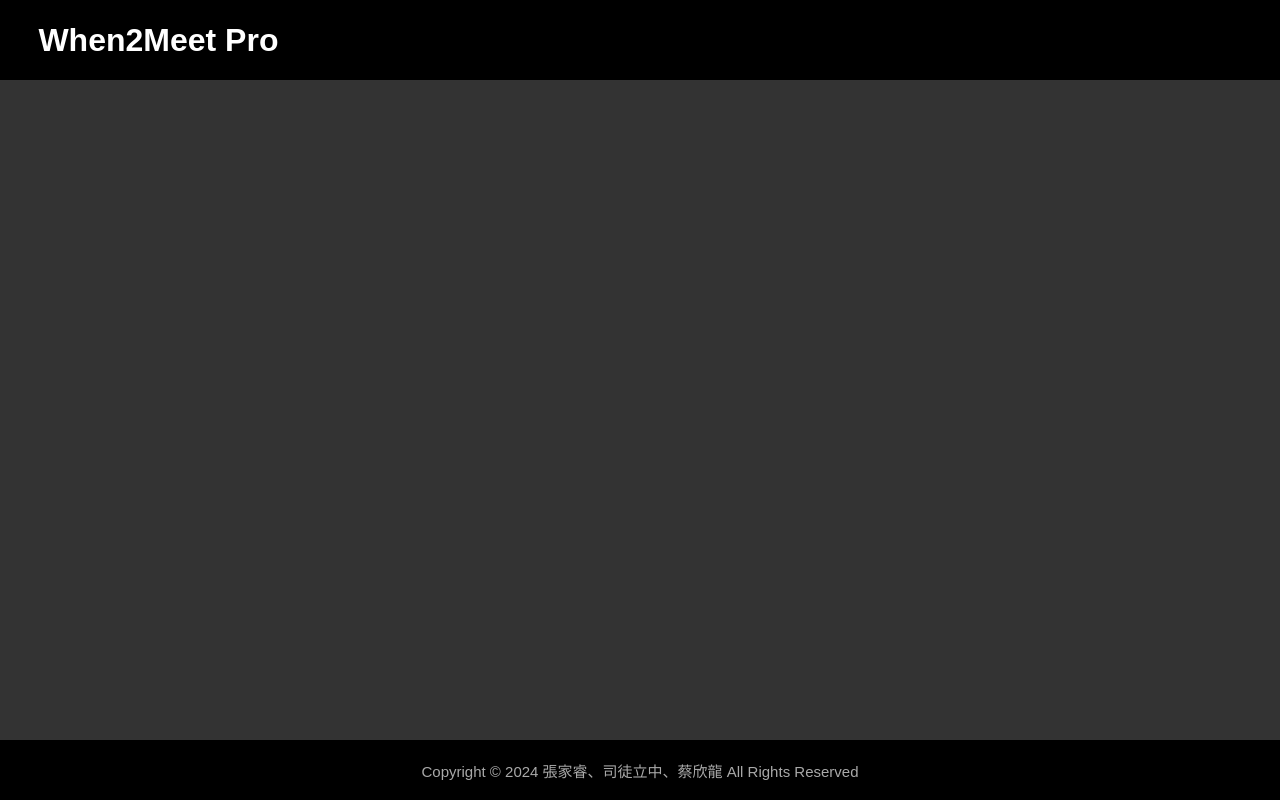
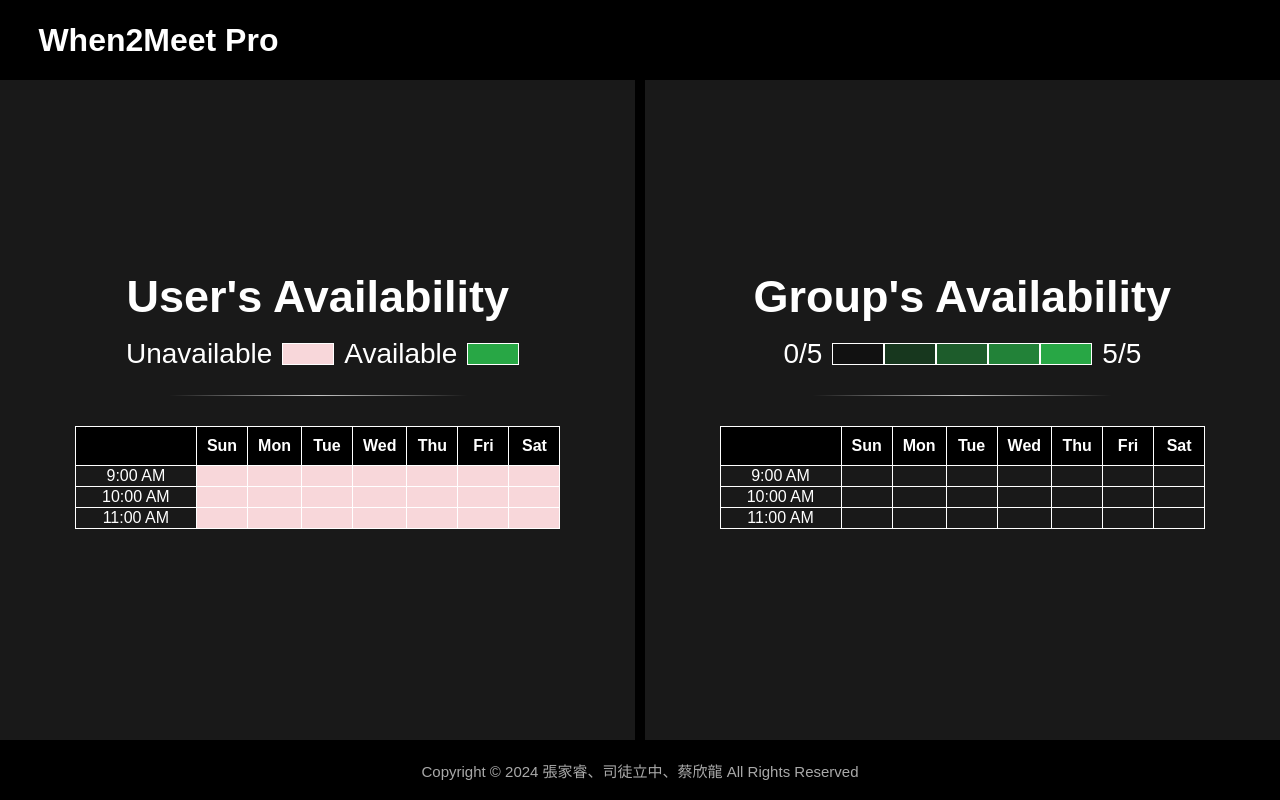
Before and after one commit to LouisChang0126/DWP_final_project_2024, a PHP site: page /html/event.html in a window 1280 px wide. Run offline with PHP 8.4, Linux system fonts and the light colour scheme; some libraries are stand-ins or nearby versions.

Commit message:
[Update] Basic html, css, and js
Including:
1. home.html
2. event.html

```diff
--- /dev/null
+++ b/css/event.css
@@ -0,0 +1,210 @@
+* {
+    margin: 0;
+    padding: 0;
+    font-family: Arial, Helvetica, sans-serif;
+}
+
+.bottom_right_gif {
+    position: fixed;
+    bottom: 10px;
+    right: 10px;
+    width: 100px;
+    height: auto;
+    z-index: 3;
+}
+
+html, body {
+    height: 100%;
+    margin: 0;
+}
+
+body {
+    display: flex;
+    flex-direction: column;
+    height: 100%;
+}
+
+header {
+    background-color: black;
+    color: white;
+    height: 80px;
+    width: 100%;
+    z-index: 1000;
+    top: 0;
+}
+
+header h1 {
+    position: absolute;
+    left: 3vw;
+    top: 0;
+    line-height: 80px;
+}
+
+main {
+    background-color: #333;
+    display: flex;
+    flex: 1;
+    align-items: center;
+    justify-content: center;
+    overflow: hidden;
+    position: relative;
+}
+
+img.background {
+    width: 100%;
+    height: 100%;
+    object-fit: cover;
+    transition: opacity 1s ease-in-out;
+}
+
+img.dark {
+    filter: brightness(0.5);
+}
+
+.hidden {
+    display: none;
+}
+
+hr.soft {
+    border: 0;
+    height: 1px;
+    background-image: -webkit-linear-gradient(left, rgba(255,255,255,0), rgba(255,255,255,0.75), rgba(255, 255, 255, 0));
+    background-image: -moz-linear-gradient(left, rgba(255,255,255,0), rgba(255,255,255,0.75), rgba(255, 255, 255, 0));
+    background-image: -ms-linear-gradient(left, rgba(255,255,255,0), rgba(255,255,255,0.75), rgba(255, 255, 255, 0));
+    background-image: -o-linear-gradient(left, rgba(255,255,255,0), rgba(255,255,255,0.75), rgba(255, 255, 255, 0));
+    padding: 0px;
+    margin: 10px;
+    z-index: 1;
+}
+
+footer {
+    background-color: black;
+    color: darkgray;
+    height: 60px;
+    display: flex;
+    justify-self: center;
+    align-items: center;
+    justify-content: center;
+    font-size: 15px;
+    z-index: 3;
+}
+
+.box {
+    width: 100%;
+    height: 100%;
+    display: flex;
+    flex-direction: row;
+}
+
+.container {
+    width: 100%;
+    height: 100%;
+    display: flex;
+    flex-direction: row;
+    align-items: center;
+    justify-content: center;
+    text-align: center;
+    color: white;
+}
+
+.section {
+    position: relative;
+    width: 100%;
+    height: 100%;
+    display: flex;
+    flex-direction: column;
+    align-items: center;
+    justify-content: center;
+    padding: 20px;
+    text-align: center;
+    color: white;
+    background-color: rgba(0, 0, 0, 0.5);
+    overflow: hidden;
+}
+
+.section img {
+    width: 50%;
+    height: auto;
+    border-radius: 50%;
+}
+
+.Left {
+    width: 30%;
+}
+
+.Right {
+    width: 70%;
+}
+.section h2 {
+    font-size: 45px;
+    z-index: 1;
+}
+
+.section p {
+    font-size: 28px;
+    z-index: 1;
+}
+
+.line {
+    width: 20px;
+    height: 100%;
+    background-color: black;
+    z-index: 1;
+}
+
+
+.row_container {
+    display: flex;
+    justify-content: center;
+    align-items: center;
+}
+
+
+.table_container {
+    display: flex;
+    justify-content: center;
+    align-items: center;
+}
+
+table {
+    border-collapse: collapse;
+    width: 100%;
+    margin: 20px 0;
+    color: white;
+    text-align: center;
+    font-size: 16px;
+}
+
+thead th {
+    background-color: black;
+    color: white;
+    padding: 10px;
+    border: 1px solid white;
+}
+
+tbody td {
+    height: 40px;
+    border: 1px solid white;
+    width: 50px; /* 設置每個單元格的寬度 */
+    height: 20px; /* 設置每個單元格的高度 */
+}
+
+.availability-table .first {
+    width: 100px; /* 設置第一列的寬度 */
+}
+
+/* 表格內容樣式 */
+.availability-table .unavailable {
+    cursor: pointer;
+    background-color: #f8d7da; /* 粉紅色 */
+}
+
+.availability-table .available {
+    cursor: pointer;
+    background-color: #28a745; /* 綠色 */
+}
+
+/* Participants 樣式 */
+.participants-table td {
+    padding: 10px;
+}
--- a/html/event.html
+++ b/html/event.html
@@ -7,7 +7,7 @@
       <link href="https://fonts.googleapis.com/css2?family=Lato&display=swap" rel="stylesheet">
       <link href="https://use.fontawesome.com/releases/v5.6.1/css/all.css" rel="stylesheet">
       <link rel="icon" type="image/jpg" href="../images/sad_tako.png">
-      <link rel="stylesheet" type="text/css" href = "../css/style.css">
+      <link rel="stylesheet" type="text/css" href = "../css/event.css">
    </head>
 
    <body>
@@ -16,11 +16,170 @@
       </header>
 
       <main>
+         <div class="container">
+            <div class="section">
+               <h2>User's Availability</h2>
+               <div class="row_container">
+                  <p style="margin:10px">Unavailable</p>
+                  <table width="30" height="10" border="0" cellspacing="0" cellpadding="0">
+                     <tr>
+                        <td width="30" height="10" bgcolor="#f8d7da"></td>
+                     </tr>
+                  </table>
+                  <p style="margin:10px">Available</p>
+                  <table width="30" height="10" border="0" cellspacing="0" cellpadding="0">
+                     <tr>
+                        <td width="30" height="10" bgcolor="#28a745"></td>
+                     </tr>
+                  </table>
+               </div>
+               <hr class="soft" style="width:50%;">
+               <div class="table_container">
+                  <table class="availability-table">
+                     <thead>
+                        <tr>
+                           <th class="first"></th>
+                           <th>Sun</th>
+                           <th>Mon</th>
+                           <th>Tue</th>
+                           <th>Wed</th>
+                           <th>Thu</th>
+                           <th>Fri</th>
+                           <th>Sat</th>
+                        </tr>
+                     </thead>
+                     <tbody>
+                        <tr>
+                           <td>9:00 AM</td>
+                           <td class="unavailable"></td>
+                           <td class="unavailable"></td>
+                           <td class="unavailable"></td>
+                           <td class="unavailable"></td>
+                           <td class="unavailable"></td>
+                           <td class="unavailable"></td>
+                           <td class="unavailable"></td>
+                        </tr>
+                     </tbody>
+                     <tbody>
+                        <tr>
+                           <td>10:00 AM</td>
+                           <td class="unavailable"></td>
+                           <td class="unavailable"></td>
+                           <td class="unavailable"></td>
+                           <td class="unavailable"></td>
+                           <td class="unavailable"></td>
+                           <td class="unavailable"></td>
+                           <td class="unavailable"></td>
+                        </tr>
+                     </tbody>
+                     <tbody>
+                        <tr>
+                           <td>11:00 AM</td>
+                           <td class="unavailable"></td>
+                           <td class="unavailable"></td>
+                           <td class="unavailable"></td>
+                           <td class="unavailable"></td>
+                           <td class="unavailable"></td>
+                           <td class="unavailable"></td>
+                           <td class="unavailable"></td>
+                        </tr>
+                     </tbody>
+                  </table>
+               </div>
+            </div>
+            <div class="line"></div>
+            <div class="section">
+               <h2>Group's Availability</h2>
+               <div class="row_container">
+                  <p style="margin:10px">0/5</p>
+                  <table width="30" height="10" border="0" cellspacing="0" cellpadding="0">
+                     <tr>
+                        <td width="30" height="10" bgcolor="#111"></td>
+                     </tr>
+                  </table>
+                  <table width="30" height="10" border="0" cellspacing="0" cellpadding="0">
+                     <tr>
+                        <td width="30" height="10" bgcolor="#17371E"></td>
+                     </tr>
+                  </table>
+                  <table width="30" height="10" border="0" cellspacing="0" cellpadding="0">
+                     <tr>
+                        <td width="30" height="10" bgcolor="#1D5C2B"></td>
+                     </tr>
+                  </table>
+                  <table width="30" height="10" border="0" cellspacing="0" cellpadding="0">
+                     <tr>
+                        <td width="30" height="10" bgcolor="#228238"></td>
+                     </tr>
+                  </table>
+                  <table width="30" height="10" border="0" cellspacing="0" cellpadding="0">
+                     <tr>
+                        <td width="30" height="10" bgcolor="#28a745"></td>
+                     </tr>
+                  </table>
+                  <p style="margin:10px">5/5</p>
+               </div>
+               <hr class="soft" style="width:50%;">
+               <div class="table_container">
+                  <table class="availability-table">
+                     <thead>
+                        <tr>
+                           <th class="first"></th>
+                           <th>Sun</th>
+                           <th>Mon</th>
+                           <th>Tue</th>
+                           <th>Wed</th>
+                           <th>Thu</th>
+                           <th>Fri</th>
+                           <th>Sat</th>
+                        </tr>
+                     </thead>
+                     <tbody>
+                        <tr>
+                           <td>9:00 AM</td>
+                           <td class="result"></td>
+                           <td class="result"></td>
+                           <td class="result"></td>
+                           <td class="result"></td>
+                           <td class="result"></td>
+                           <td class="result"></td>
+                           <td class="result"></td>
+                        </tr>
+                     </tbody>
+                     <tbody>
+                        <tr>
+                           <td>10:00 AM</td>
+                           <td class="result"></td>
+                           <td class="result"></td>
+                           <td class="result"></td>
+                           <td class="result"></td>
+                           <td class="result"></td>
+                           <td class="result"></td>
+                           <td class="result"></td>
+                        </tr>
+                     </tbody>
+                     <tbody>
+                        <tr>
+                           <td>11:00 AM</td>
+                           <td class="result"></td>
+                           <td class="result"></td>
+                           <td class="result"></td>
+                           <td class="result"></td>
+                           <td class="result"></td>
+                           <td class="result"></td>
+                           <td class="result"></td>
+                        </tr>
+                     </tbody>
+                  </table>
+               </div>
+            </div>
+         </div>
       </main>
 
       <footer>
          <p>Copyright © 2024 張家睿、司徒立中、蔡欣龍 All Rights Reserved</p>
       </footer>
 
+      <script src="../js/table.js"></script>
    </body>
 </html>
--- /dev/null
+++ b/js/table.js
@@ -0,0 +1,15 @@
+// 獲取所有擁有 "available" 或 "unavailable" 類別的 td 元素
+const cells = document.querySelectorAll('td.available, td.unavailable');
+
+cells.forEach(cell => {
+    cell.addEventListener('click', function() {
+        // 如果當前是 "available"，則改為 "unavailable"，反之亦然
+        if (this.classList.contains('available')) {
+            this.classList.remove('available');
+            this.classList.add('unavailable');
+        } else if (this.classList.contains('unavailable')) {
+            this.classList.remove('unavailable');
+            this.classList.add('available');
+        }
+    });
+});
```
Also changed, not shown: css/home.css (+88 -104 lines), html/home.html (+49 -59 lines), js/side_bar.js (added, +22 -0 lines).
